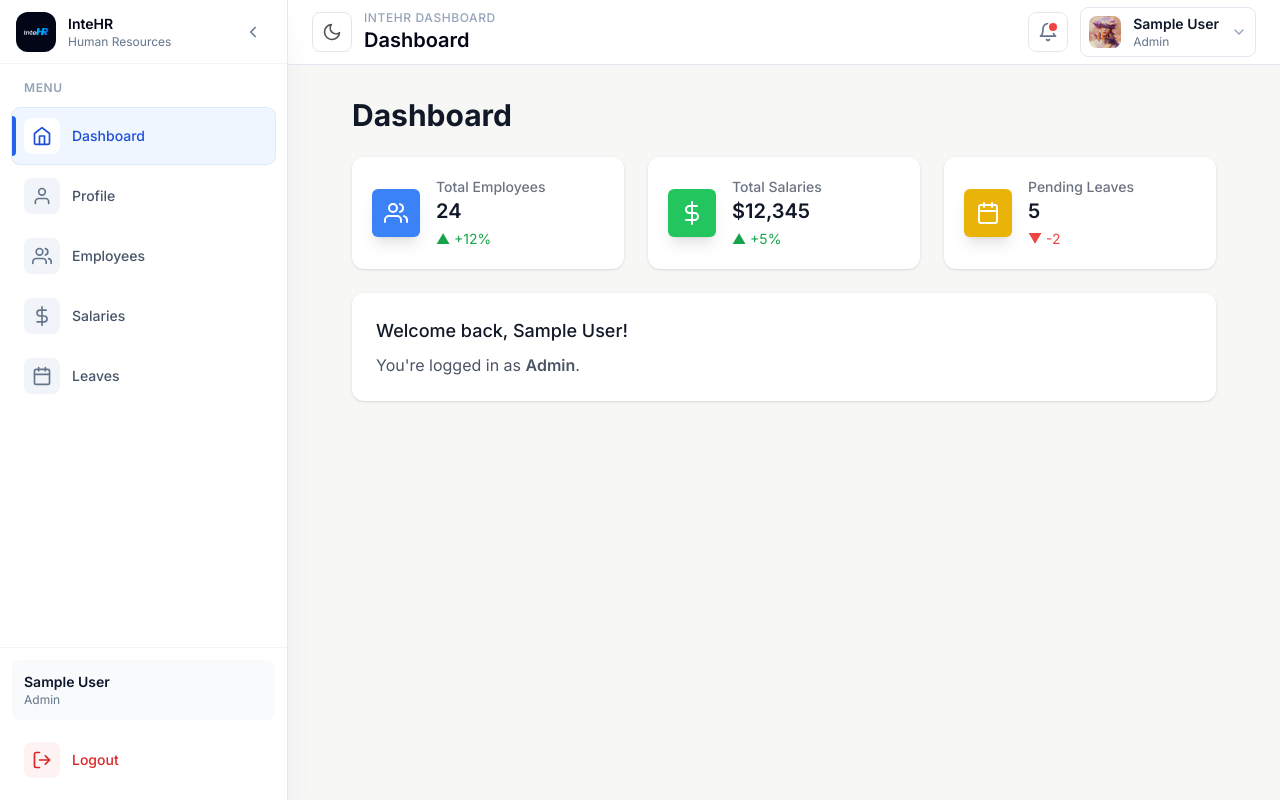
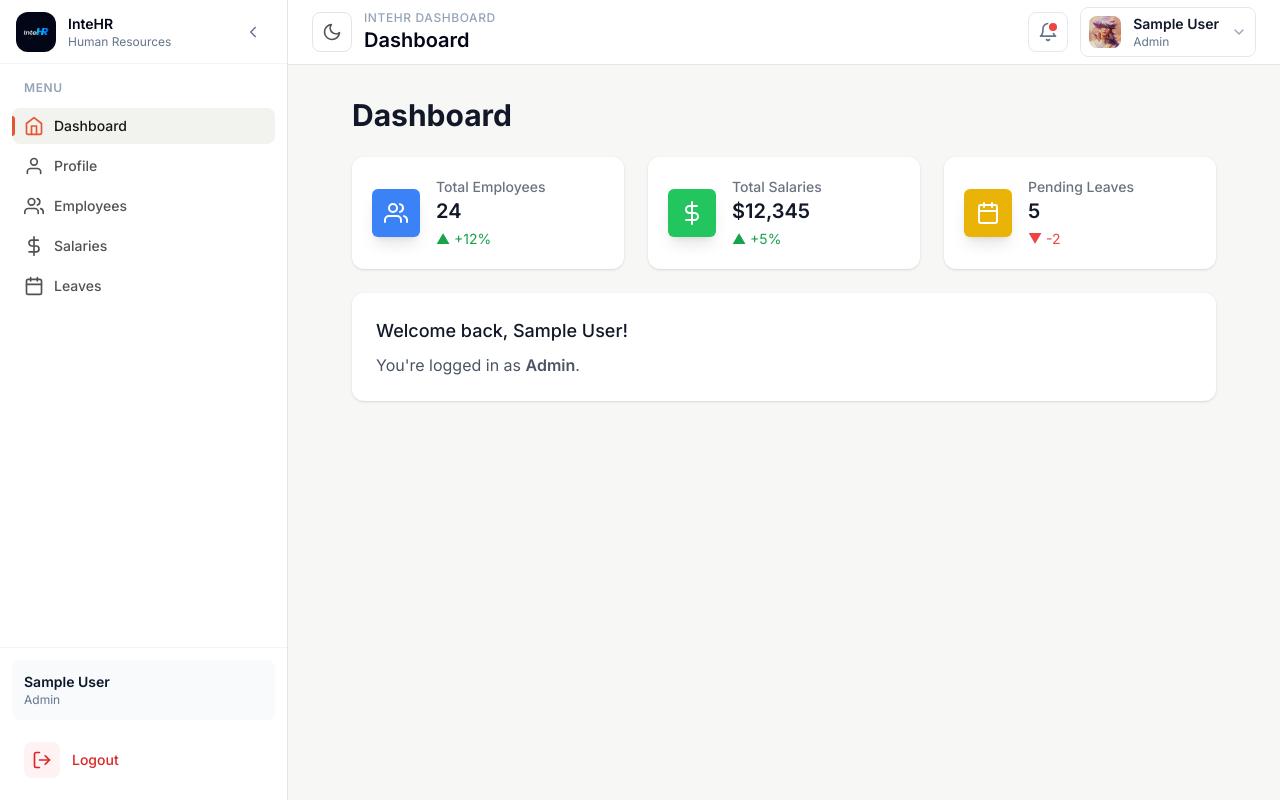
Before and after one commit to IKetutWidiyane/intehr-frontend, a React (Create React App) app: page /dashboard in a window 1280 px wide. Built offline with nearby package versions, Linux system fonts and the light colour scheme; no server answers; sample sign-in values are in the browser's storage.

Commit message:
update new

```diff
--- a/src/components/Sidebar.js
+++ b/src/components/Sidebar.js
@@ -8,10 +8,10 @@ const SidebarItem = ({ item, isCollapsed, onClick }) => (
     to={item.path}
     onClick={onClick}
     className={({ isActive }) =>
-      `group relative flex items-center gap-3 rounded-lg px-3 py-2.5 text-sm font-medium transition-all duration-200 ${
+      `group relative flex items-center gap-2.5 rounded-lg px-3 py-2 text-sm font-medium transition-colors duration-150 ${
         isActive
-          ? 'bg-blue-50 text-blue-700 shadow-sm ring-1 ring-blue-100 dark:bg-blue-500/10 dark:text-blue-200 dark:ring-blue-400/20'
-          : 'text-slate-600 hover:bg-slate-100 hover:text-slate-950 dark:text-slate-300 dark:hover:bg-slate-800 dark:hover:text-white'
+          ? 'bg-subtle text-ink'
+          : 'text-muted hover:bg-subtle hover:text-ink dark:text-muted dark:hover:bg-subtle dark:hover:text-ink'
       }`
     }
     title={isCollapsed ? item.name : undefined}
@@ -19,17 +19,11 @@ const SidebarItem = ({ item, isCollapsed, onClick }) => (
     {({ isActive }) => (
       <>
         <span
-          className={`absolute left-0 top-2 bottom-2 w-1 rounded-r-full transition-opacity ${
-            isActive ? 'bg-blue-600 opacity-100 dark:bg-blue-300' : 'opacity-0'
+          className={`absolute left-0 top-2 bottom-2 w-[3px] rounded-r-full transition-colors ${
+            isActive ? 'bg-accent' : 'bg-transparent'
           }`}
         />
-        <span
-          className={`flex h-9 w-9 shrink-0 items-center justify-center rounded-lg ${
-            isActive
-              ? 'bg-white text-blue-700 dark:bg-slate-950 dark:text-blue-200'
-              : 'bg-slate-100 text-slate-500 group-hover:bg-white group-hover:text-slate-900 dark:bg-slate-800 dark:text-slate-300 dark:group-hover:bg-slate-700 dark:group-hover:text-white'
-          }`}
-        >
+        <span className={`shrink-0 ${isActive ? 'text-accent' : 'text-muted'}`}>
           <item.icon className="h-5 w-5" />
         </span>
         {!isCollapsed && <span className="truncate">{item.name}</span>}
@@ -57,7 +51,7 @@ const Sidebar = ({ items, onLogout, isOpen, onClose, user }) => {
       )}
 
       <aside
-        className={`fixed inset-y-0 left-0 z-40 flex h-screen flex-col border-r border-slate-200 bg-white text-slate-900 shadow-xl shadow-slate-200/60 transition-all duration-300 dark:border-slate-800 dark:bg-slate-950 dark:text-slate-100 dark:shadow-black/20 md:relative md:translate-x-0 ${
+        className={`fixed inset-y-0 left-0 z-40 flex h-screen flex-col border-r border-line bg-surface text-ink transition-all duration-300 dark:border-line dark:bg-surface-dark dark:text-ink-dark md:relative md:translate-x-0 ${
           isCollapsed ? 'md:w-20' : 'md:w-72'
         } ${isOpen ? 'translate-x-0 w-72' : '-translate-x-full w-72 md:translate-x-0'}`}
       >
```
